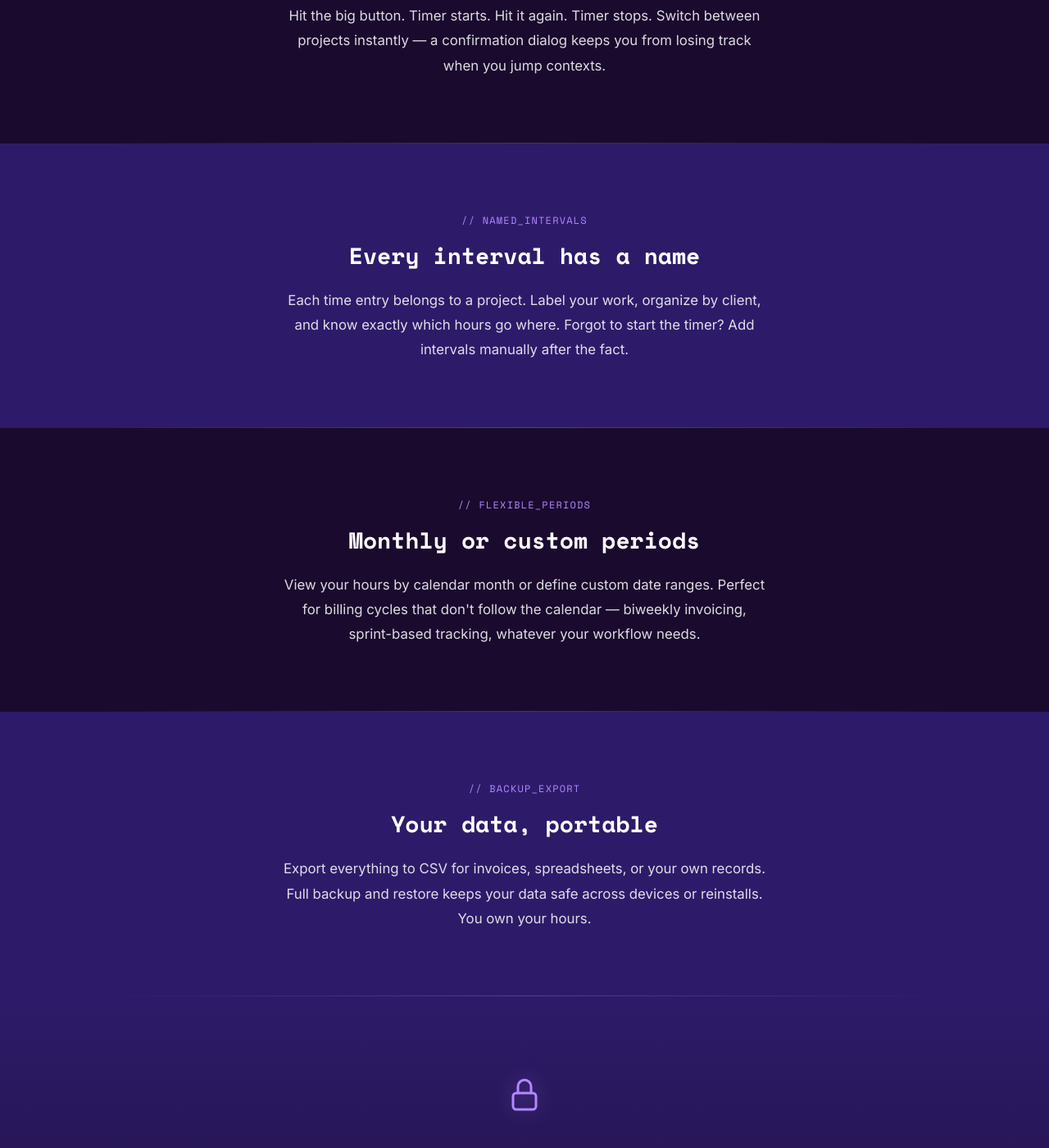
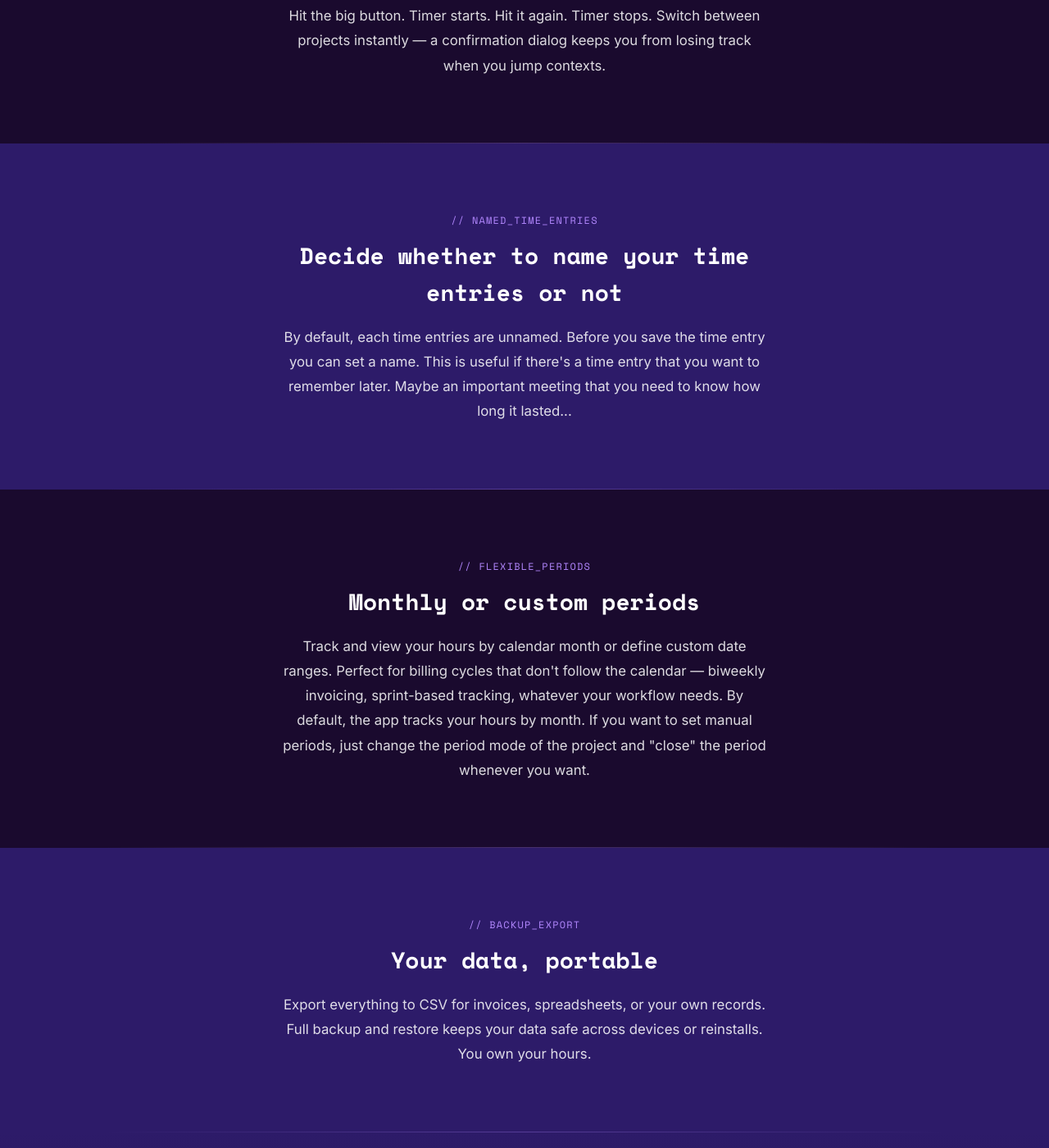
Before and after one commit to luisbosque/howmanyhours, a Jekyll site: the page built from website/index.html, in a window 1280 px wide and 1400 px high, scrolled down 772 px. Shown: the whole window at 82% size. Built offline with Jekyll 4.4.1, drawn with Linux system fonts in a browser that asks for light colours.

Commit message:
Improve some website text

```diff
--- a/website/index.html
+++ b/website/index.html
@@ -46,9 +46,9 @@ title: How Many Hours - Privacy-First Time Tracker for Android
 
 <section class="feature-section alt" id="intervals">
   <div class="container feature-content">
-    <span class="feature-label">// NAMED_INTERVALS</span>
-    <h2>Every interval has a name</h2>
-    <p>Each time entry belongs to a project. Label your work, organize by client, and know exactly which hours go where. Forgot to start the timer? Add intervals manually after the fact.</p>
+    <span class="feature-label">// NAMED_TIME_ENTRIES</span>
+    <h2>Decide whether to name your time entries or not</h2>
+    <p>By default, each time entries are unnamed. Before you save the time entry you can set a name. This is useful if there's a time entry that you want to remember later. Maybe an important meeting that you need to know how long it lasted...</p>
   </div>
 </section>
 
@@ -56,7 +56,7 @@ title: How Many Hours - Privacy-First Time Tracker for Android
   <div class="container feature-content">
     <span class="feature-label">// FLEXIBLE_PERIODS</span>
     <h2>Monthly or custom periods</h2>
-    <p>View your hours by calendar month or define custom date ranges. Perfect for billing cycles that don't follow the calendar &mdash; biweekly invoicing, sprint-based tracking, whatever your workflow needs.</p>
+    <p>Track and view your hours by calendar month or define custom date ranges. Perfect for billing cycles that don't follow the calendar &mdash; biweekly invoicing, sprint-based tracking, whatever your workflow needs. By default, the app tracks your hours by month. If you want to set manual periods, just change the period mode of the project and "close" the period whenever you want.</p>
   </div>
 </section>
 
```
